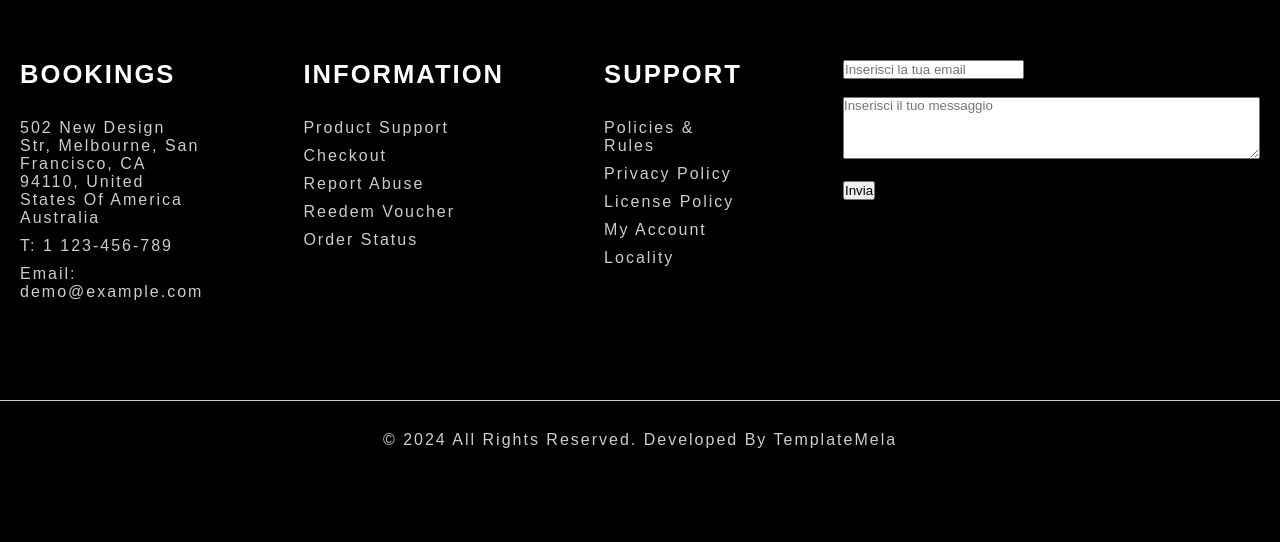
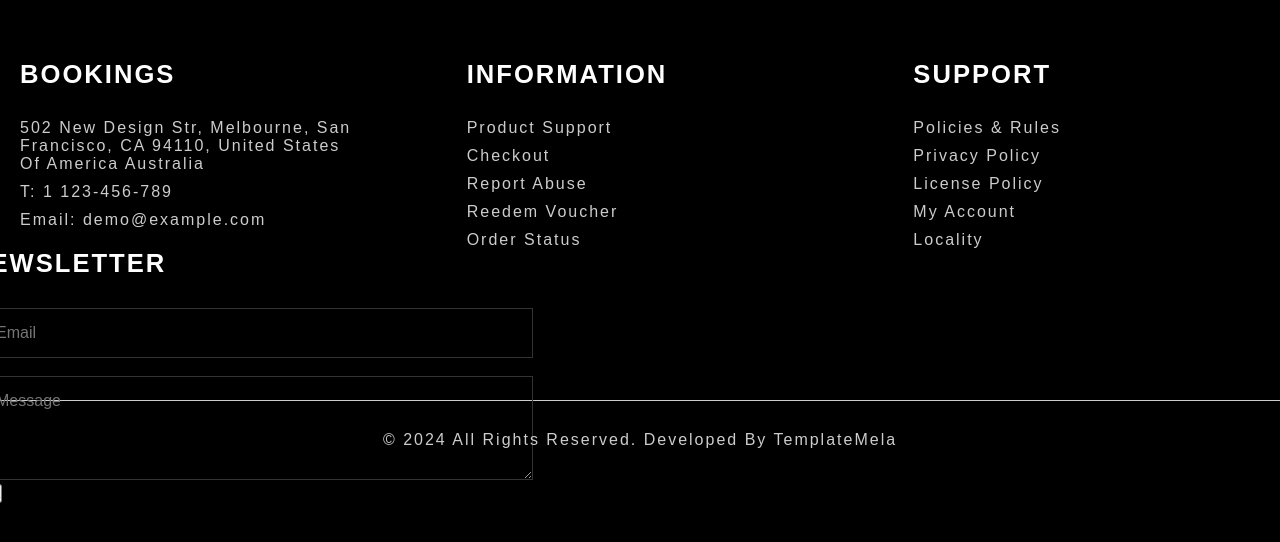
Before and after one commit to RiccardoGarbo/proj-html-vuejs, a Vue app: page / in a window 1280 px wide. Shown: the top 542 px of the page. Built offline with nearby package versions, Linux system fonts and the light colour scheme.

Commit message:
Add form component and form logic

```diff
--- a/src/components/footer-components/FooterMenus.vue
+++ b/src/components/footer-components/FooterMenus.vue
@@ -3,10 +3,11 @@ import { footerAddresses, footerInfo, footerSupport } from '@/assets/data/data.j
 
 import HorizontalList from './HorizontalList.vue';
 import HorizontalLinksMenu from './HorizontalLinksMenu.vue';
+import FormComponent from './FormComponent.vue';
 
 export default {
     name: 'FooterMenus',
-    components: { HorizontalList, HorizontalLinksMenu },
+    components: { HorizontalList, HorizontalLinksMenu, FormComponent },
     data() {
         return {
             footerAddresses: footerAddresses,
@@ -32,16 +33,8 @@ export default {
 
                 <HorizontalLinksMenu :title="footerSupport.title" :items="footerSupport.items" />
             </div>
-            <div class="col">
-                <form>
-                    <!-- Form content -->
-                    <input type="email" id="email" name="email" placeholder="Inserisci la tua email" required><br><br>
-
-                    <textarea id="message" name="message" placeholder="Inserisci il tuo messaggio" rows="4" cols="50"
-                        required></textarea><br><br>
-
-                    <button type="submit">Invia</button>
-                </form>
+            <div class="col-form">
+                <FormComponent />
             </div>
         </div>
     </div>
@@ -66,6 +59,10 @@ export default {
             flex: 1;
             margin: 0 50px;
         }
+
+        .col-form {
+            margin-right: 50px;
+        }
     }
 }
 </style>
--- /dev/null
+++ b/src/components/footer-components/FormComponent.vue
@@ -0,0 +1,59 @@
+<script>
+export default {
+    name: 'FormComponent',
+    data() {
+        return {
+            email: '',
+            message: ''
+        };
+    },
+    methods: {
+        handleSubmit() {
+            const formData = {
+                email: this.email.trim(),
+                message: this.message.trim()
+            };
+            console.log('Received data successfully:', formData);
+        }
+    }
+};
+</script>
+
+<template>
+    <h2>NEWSLETTER</h2>
+    <form @submit.prevent="handleSubmit">
+        <!-- Form content -->
+        <input type="email" v-model="email" id="email" name="email" placeholder="Email" required><br><br>
+
+        <textarea v-model="message" id="message" name="message" placeholder="Message" rows="4" cols="50"
+            required></textarea>
+
+        <button type="submit">Invia</button>
+    </form>
+</template>
+
+<style scoped lang="scss">
+h2 {
+    font-size: 1.60rem;
+    margin-bottom: 30px;
+    color: white;
+}
+
+form {
+
+    input[type="email"],
+    textarea {
+        width: 100%;
+        font-size: 1rem;
+        border: 1px solid #333;
+        padding: 15px 25px;
+        background-color: transparent;
+        color: #ffff;
+
+        &:focus {
+            outline: none;
+            caret-color: #ffff;
+        }
+    }
+}
+</style>
```
